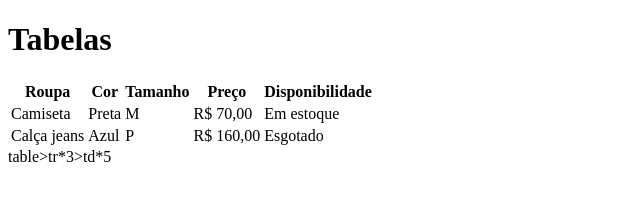
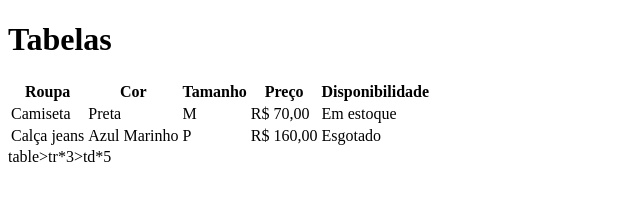
Before and after one commit to Lucas0007-tech/tabela, a plain HTML site: page index.html in a window 1280 px wide. Shown: the whole page, without its empty margins (0-640 px from the left). Drawn offline with Linux system fonts and the light colour scheme.

Commit message:
mudando azul para azul marinho

```diff
--- a/index.html
+++ b/index.html
@@ -26,7 +26,7 @@
         </tr>
         <tr>
             <td>Calça jeans</td>
-            <td>Azul</td>
+            <td>Azul Marinho</td>
             <td>P</td>
             <td>R$ 160,00</td>
             <td>Esgotado</td>
```
